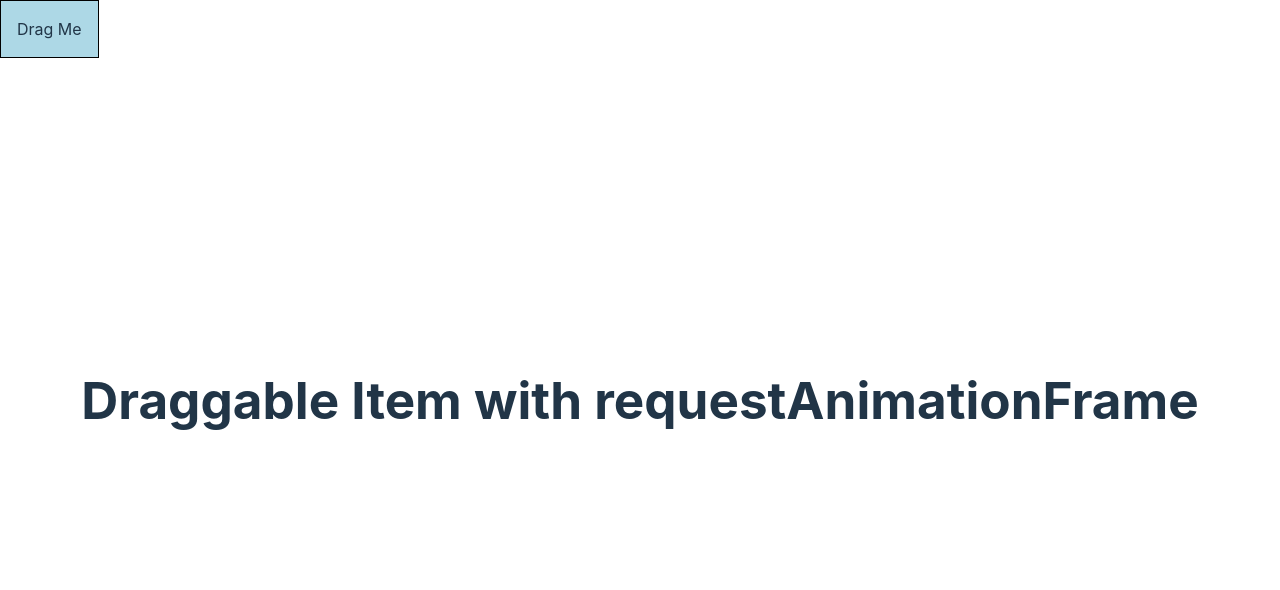
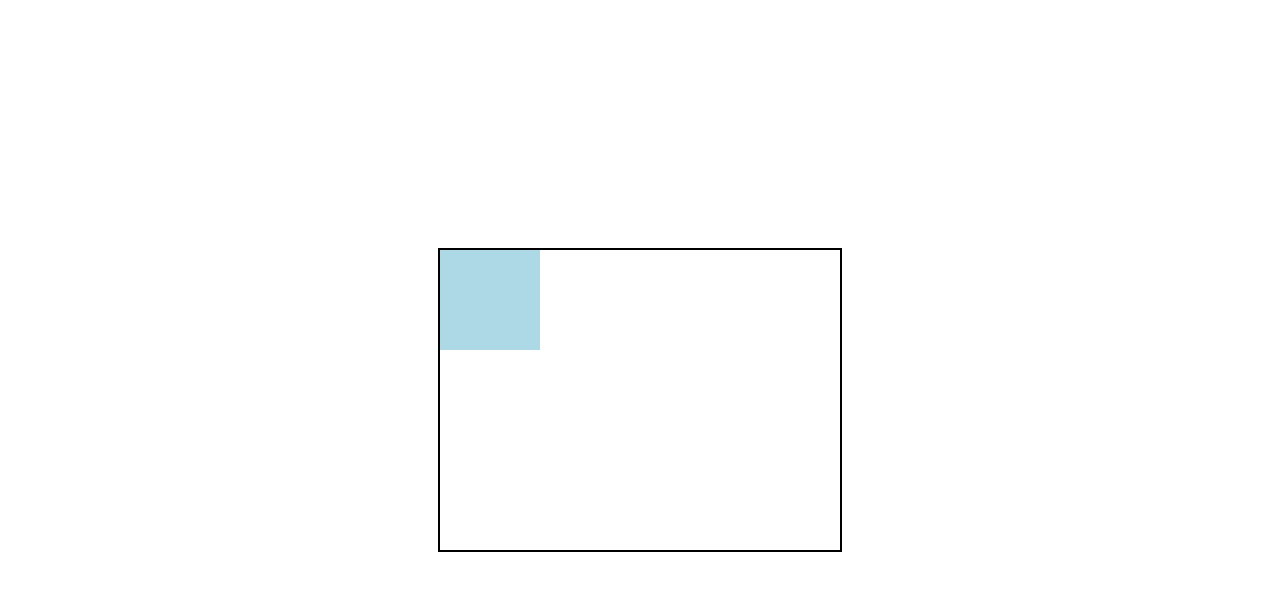
Before and after one commit to oyerindedaniel/dnd-kit, a React (Vite) app: page /draggable in a window 1280 px wide. Shown: the top 590 px of the page. Built offline with nearby package versions, Linux system fonts and the light colour scheme.

Commit message:
draggable item with a parent constraint

```diff
--- a/src/pages/draggable/index.tsx
+++ b/src/pages/draggable/index.tsx
@@ -1,104 +1,293 @@
+// import React, { useEffect, useRef, useState } from "react";
+
+// interface DraggableProps {
+//   children: React.ReactNode;
+// }
+
+// const Draggable: React.FC<DraggableProps> = ({ children }) => {
+//   const draggableRef = useRef<HTMLDivElement>(null);
+//   const [position, setPosition] = useState({ x: 0, y: 0 });
+//   const [offset, setOffset] = useState({ x: 0, y: 0 });
+//   const [dragging, setDragging] = useState(false);
+//   const positionRef = useRef(position);
+
+// const handleMouseDown = (e: React.MouseEvent) => {
+//   e.preventDefault();
+//   if (draggableRef.current) {
+//     const rect = draggableRef.current.getBoundingClientRect();
+//     setOffset({
+//       x: e.clientX - rect.left,
+//       y: e.clientY - rect.top,
+//     });
+//     setDragging(true);
+//   }
+// };
+
+//   const handleMouseUp = () => {
+//     setDragging(false);
+//   };
+
+//   const handleMouseMove = (e: MouseEvent) => {
+//     if (!dragging) return;
+
+//     // {
+//     //   x: e.clientX - (draggableRef.current?.offsetWidth ?? 0) / 2,
+//     //   y: e.clientY - (draggableRef.current?.offsetHeight ?? 0) / 2,
+//     // };
+
+//     const newPosition = {
+//       x: e.clientX - offset.x,
+//       y: e.clientY - offset.y,
+//     };
+
+//     if (draggableRef.current) {
+//       const rect = draggableRef.current.getBoundingClientRect();
+//       const minX = 0;
+//       const minY = 0;
+//       const maxX = window.innerWidth - rect.width;
+//       const maxY = window.innerHeight - rect.height;
+
+//       newPosition.x = Math.max(minX, Math.min(newPosition.x, maxX));
+//       newPosition.y = Math.max(minY, Math.min(newPosition.y, maxY));
+//     }
+
+//     positionRef.current = newPosition;
+// requestAnimationFrame(() => {
+//   setPosition(newPosition);
+// });
+//   };
+
+// useEffect(() => {
+//   if (dragging) {
+//     document.addEventListener("mousemove", handleMouseMove);
+//     document.addEventListener("mouseup", handleMouseUp);
+//   } else {
+//     document.removeEventListener("mousemove", handleMouseMove);
+//     document.removeEventListener("mouseup", handleMouseUp);
+//   }
+
+//   return () => {
+//     document.removeEventListener("mousemove", handleMouseMove);
+//     document.removeEventListener("mouseup", handleMouseUp);
+//   };
+// }, [dragging]);
+
+//   return (
+//     <div
+//       ref={draggableRef}
+//       onMouseDown={handleMouseDown}
+//       style={{
+//         position: "absolute",
+// left: `${position.x}px`,
+// top: `${position.y}px`,
+// cursor: "grab",
+// userSelect: "none",
+//       }}
+//     >
+//       {children}
+//     </div>
+//   );
+// };
+
+// const DraggablePage: React.FC = () => {
+//   return (
+//     <div>
+//       <h1>Draggable Item with requestAnimationFrame</h1>
+//       <Draggable>
+//         <div
+//           style={{
+//             padding: "16px",
+//             background: "lightblue",
+//             border: "1px solid black",
+//           }}
+//         >
+//           Drag Me
+//         </div>
+//       </Draggable>
+//     </div>
+//   );
+// };
+
+// export default DraggablePage;
+
+// import React, { useEffect, useRef, useState } from "react";
+
+// const DraggablePage: React.FC = () => {
+//   const [isDragging, setIsDragging] = useState(false);
+//   const [position, setPosition] = useState({ x: 0, y: 0 });
+//   const [offset, setOffset] = useState({ x: 0, y: 0 });
+//   const draggableRef = useRef<HTMLDivElement | null>(null);
+//   const containerRef = useRef<HTMLDivElement | null>(null);
+
+//   useEffect(() => {
+//     const handleMouseMove = (event: MouseEvent) => {
+//       if (!isDragging || !draggableRef.current || !containerRef.current) return;
+
+//       // Get container and draggable dimensions
+//       const containerRect = containerRef.current.getBoundingClientRect();
+//       const draggableRect = draggableRef.current.getBoundingClientRect();
+
+//       const newPosition = {
+//         x: event.clientX - offset.x,
+//         y: event.clientY - offset.y,
+//       };
+
+//       // Calculate new position
+//       const minX = 0;
+//       const minY = 0;
+//       const maxX = containerRect.width - draggableRect.width;
+//       const maxY = containerRect.height - draggableRect.height;
+
+//       // Clamp position to stay within container bounds
+//       newPosition.x = Math.max(minX, Math.min(maxX, newPosition.x));
+//       newPosition.y = Math.max(minY, Math.min(maxY, newPosition.y));
+
+//       requestAnimationFrame(() => {
+//         setPosition(newPosition);
+//       });
+//     };
+
+//     const handleMouseUp = () => {
+//       setIsDragging(false);
+//     };
+
+//     if (isDragging) {
+//       document.addEventListener("mousemove", handleMouseMove);
+//       document.addEventListener("mouseup", handleMouseUp);
+//     } else {
+//       document.removeEventListener("mousemove", handleMouseMove);
+//       document.removeEventListener("mouseup", handleMouseUp);
+//     }
+
+//     return () => {
+//       document.removeEventListener("mousemove", handleMouseMove);
+//       document.removeEventListener("mouseup", handleMouseUp);
+//     };
+//   }, [isDragging]);
+
+//   const handleMouseDown = (e: React.MouseEvent) => {
+//     e.preventDefault();
+//     if (draggableRef.current) {
+//       const rect = draggableRef.current.getBoundingClientRect();
+//       setOffset({
+//         x: e.clientX - rect.left,
+//         y: e.clientY - rect.top,
+//       });
+//       setIsDragging(true);
+//     }
+//   };
+
+//   return (
+//     <div
+//       ref={containerRef}
+//       style={{
+//         width: "400px",
+//         height: "300px",
+//         position: "relative",
+//         border: "2px solid black",
+//         overflow: "hidden",
+//       }}
+//     >
+//       <div
+//         ref={draggableRef}
+//         onMouseDown={handleMouseDown}
+//         style={{
+//           width: "100px",
+//           height: "100px",
+//           backgroundColor: "lightblue",
+//           cursor: "grab",
+//           userSelect: "none",
+//           position: "absolute",
+//           transform: `translate3d(${position.x}px, ${position.y}px, 0)`,
+//           transition: isDragging ? "none" : "transform 0.2s ease", // Smooth transition when not dragging
+//         }}
+//       />
+//     </div>
+//   );
+// };
+
+// export default DraggablePage;
+
 import React, { useEffect, useRef, useState } from "react";
 
-interface DraggableProps {
-  children: React.ReactNode;
-}
+const DraggablePage: React.FC = () => {
+  const [isDragging, setIsDragging] = useState(false);
+  const [position, setPosition] = useState({ x: 0, y: 0 });
+  const draggableRef = useRef<HTMLDivElement | null>(null);
+  const containerRef = useRef<HTMLDivElement | null>(null);
 
-const Draggable: React.FC<DraggableProps> = ({ children }) => {
-  const draggableRef = useRef<HTMLDivElement>(null);
-  const [position, setPosition] = useState({ x: 0, y: 0 });
-  const [offset, setOffset] = useState({ x: 0, y: 0 });
-  const [dragging, setDragging] = useState(false);
-  const positionRef = useRef(position);
+  useEffect(() => {
+    const handleMouseMove = (event: MouseEvent) => {
+      if (!isDragging || !draggableRef.current || !containerRef.current) return;
 
-  const handleMouseDown = (e: React.MouseEvent) => {
-    e.preventDefault();
-    if (draggableRef.current) {
-      const rect = draggableRef.current.getBoundingClientRect();
-      setOffset({
-        x: e.clientX - rect.left,
-        y: e.clientY - rect.top,
+      // Get container and draggable dimensions
+      const containerRect = containerRef.current.getBoundingClientRect();
+      const draggableRect = draggableRef.current.getBoundingClientRect();
+
+      // Calculate new position
+      let newX = event.clientX - containerRect.left - draggableRect.width / 2;
+      let newY = event.clientY - containerRect.top - draggableRect.height / 2;
+
+      // Clamp position to stay within container bounds
+      newX = Math.max(
+        0,
+        Math.min(containerRect.width - draggableRect.width, newX)
+      );
+      newY = Math.max(
+        0,
+        Math.min(containerRect.height - draggableRect.height, newY)
+      );
+
+      requestAnimationFrame(() => {
+        setPosition({ x: newX, y: newY });
       });
-      setDragging(true);
-    }
-  };
-
-  const handleMouseUp = () => {
-    setDragging(false);
-  };
-
-  const handleMouseMove = (e: MouseEvent) => {
-    if (!dragging) return;
-
-    const newPosition = {
-      x: e.clientX - offset.x,
-      y: e.clientY - offset.y,
     };
 
-    if (draggableRef.current) {
-      const rect = draggableRef.current.getBoundingClientRect();
-      const minX = 0;
-      const minY = 0;
-      const maxX = window.innerWidth - rect.width;
-      const maxY = window.innerHeight - rect.height;
+    const handleMouseUp = () => {
+      setIsDragging(false);
+    };
 
-      newPosition.x = Math.max(minX, Math.min(newPosition.x, maxX));
-      newPosition.y = Math.max(minY, Math.min(newPosition.y, maxY));
-    }
-
-    positionRef.current = newPosition;
-    requestAnimationFrame(() => {
-      setPosition(newPosition);
-    });
-  };
-
-  useEffect(() => {
-    if (dragging) {
-      document.addEventListener("mousemove", handleMouseMove);
-      document.addEventListener("mouseup", handleMouseUp);
-    } else {
-      document.removeEventListener("mousemove", handleMouseMove);
-      document.removeEventListener("mouseup", handleMouseUp);
+    if (isDragging) {
+      window.addEventListener("mousemove", handleMouseMove);
+      window.addEventListener("mouseup", handleMouseUp);
     }
 
     return () => {
-      document.removeEventListener("mousemove", handleMouseMove);
-      document.removeEventListener("mouseup", handleMouseUp);
+      window.removeEventListener("mousemove", handleMouseMove);
+      window.removeEventListener("mouseup", handleMouseUp);
     };
-  }, [dragging]);
+  }, [isDragging]);
+
+  const handleMouseDown = (event: React.MouseEvent) => {
+    event.preventDefault();
+    setIsDragging(true);
+  };
 
   return (
     <div
-      ref={draggableRef}
-      onMouseDown={handleMouseDown}
+      ref={containerRef}
       style={{
-        position: "absolute",
-        left: `${position.x}px`,
-        top: `${position.y}px`,
-        cursor: "grab",
-        userSelect: "none",
+        width: "400px",
+        height: "300px",
+        position: "relative",
+        border: "2px solid black",
+        overflow: "hidden",
       }}
     >
-      {children}
-    </div>
-  );
-};
-
-const DraggablePage: React.FC = () => {
-  return (
-    <div>
-      <h1>Draggable Item with requestAnimationFrame</h1>
-      <Draggable>
-        <div
-          style={{
-            padding: "16px",
-            background: "lightblue",
-            border: "1px solid black",
-          }}
-        >
-          Drag Me
-        </div>
-      </Draggable>
+      <div
+        ref={draggableRef}
+        onMouseDown={handleMouseDown}
+        style={{
+          width: "100px",
+          height: "100px",
+          backgroundColor: "lightblue",
+          cursor: "grab",
+          userSelect: "none",
+          position: "absolute",
+          transform: `translate3d(${position.x}px, ${position.y}px, 0)`,
+          transition: isDragging ? "none" : "transform 0.2s ease",
+        }}
+      />
     </div>
   );
 };
--- a/src/pages/home/index.tsx
+++ b/src/pages/home/index.tsx
@@ -16,6 +16,8 @@ const Draggable: React.FC<DraggableProps> = ({ id, children }) => {
   const { attributes, listeners, setNodeRef, transform } = useDraggable({
     id: id,
   });
+
+  console.log(CSS.Translate.toString(transform));
 
   const style: React.CSSProperties = {
     // Outputs translate3d(x, y, 0)
```
